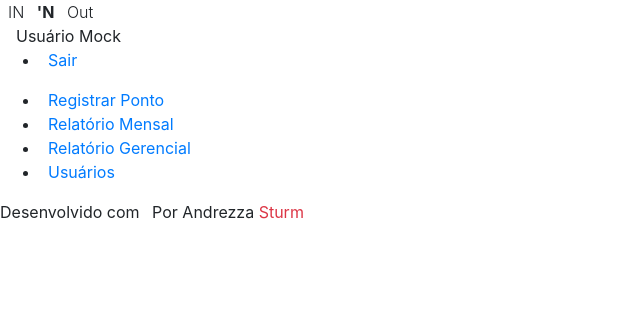
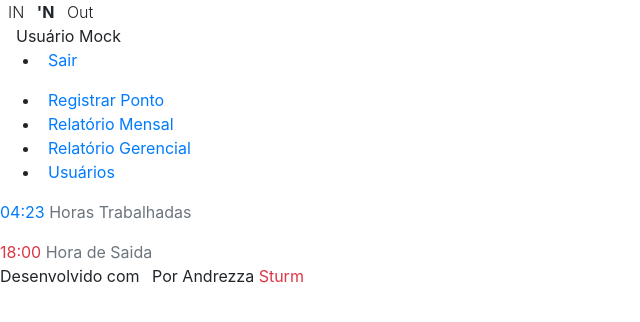
Before and after one commit to AndrezzaSt/InOut, a PHP site: template src/views/template/left.php in a window 1280 px wide. Shown: the top 322 px of the page, without its empty margins (0-640 px from the left). Run offline with PHP 8.4, Linux system fonts and the light colour scheme; the template is opened without the code that fills it, so the values that code supplies are empty; some libraries are stand-ins or nearby versions.

Commit message:
Side menu Widgets

```diff
--- a/src/views/template/left.php
+++ b/src/views/template/left.php
@@ -27,4 +27,27 @@
             </li>
         </ul>
     </nav>
+    <div class="sidebar-widgets">
+        <div class="sidebar-widget">
+            <i class="icon icofont-hour-glass text-primary"></i>
+            <div class="info">
+                <span class="main text-primary">
+                    04:23
+
+                </span>
+                <span class="label text-muted"> Horas Trabalhadas</span>
+            </div>
+        </div>
+        <div class="division my-3"></div>
+        <div class="sidebar-widget">
+            <i class="icon icofont-ui-alarm text-danger"></i>
+            <div class="info">
+                <span class="main text-danger">
+                    18:00
+
+                </span>
+                <span class="label text-muted"> Hora de Saida</span>
+            </div>
+        </div>
+    </div>
 </aside>
```
Also changed, not shown: public/assets/css/template.css.
